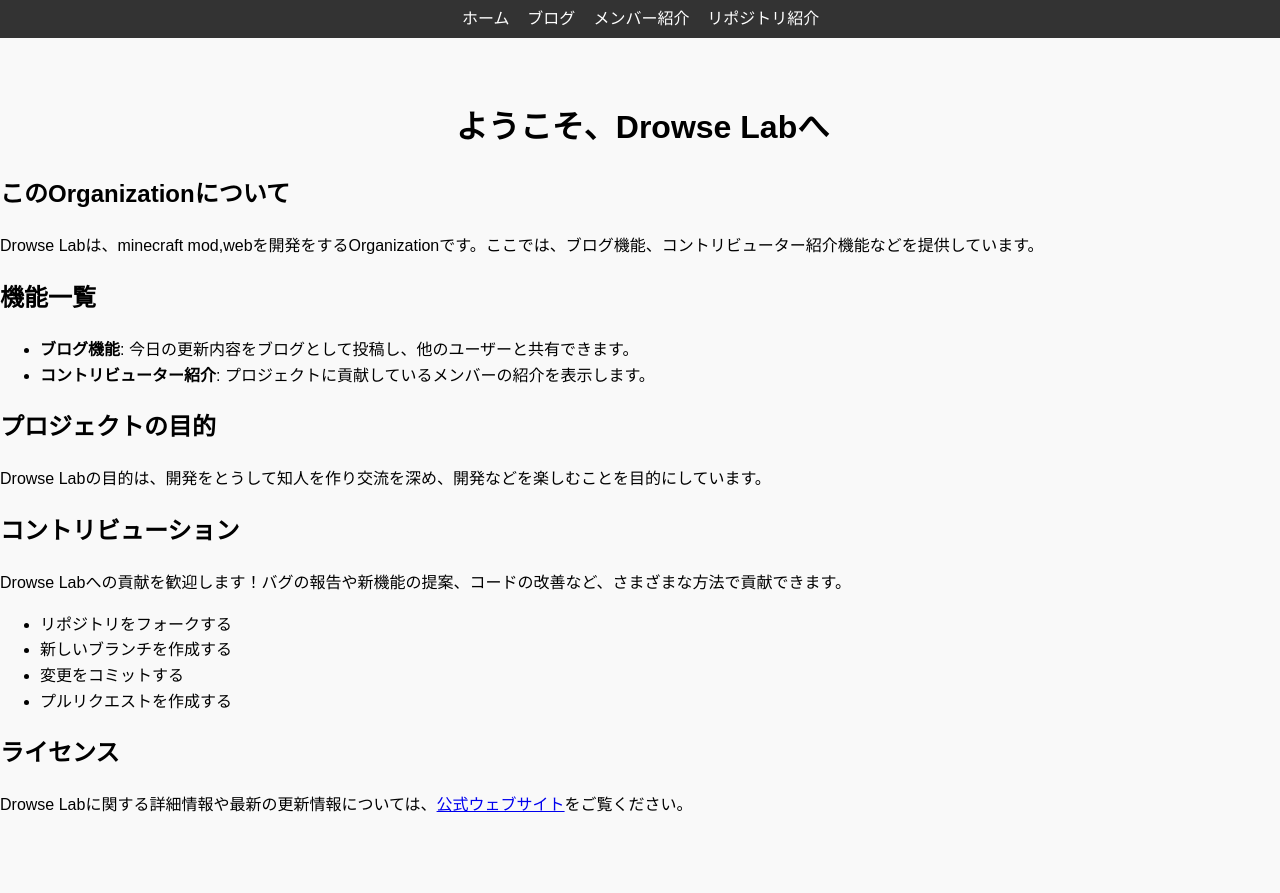
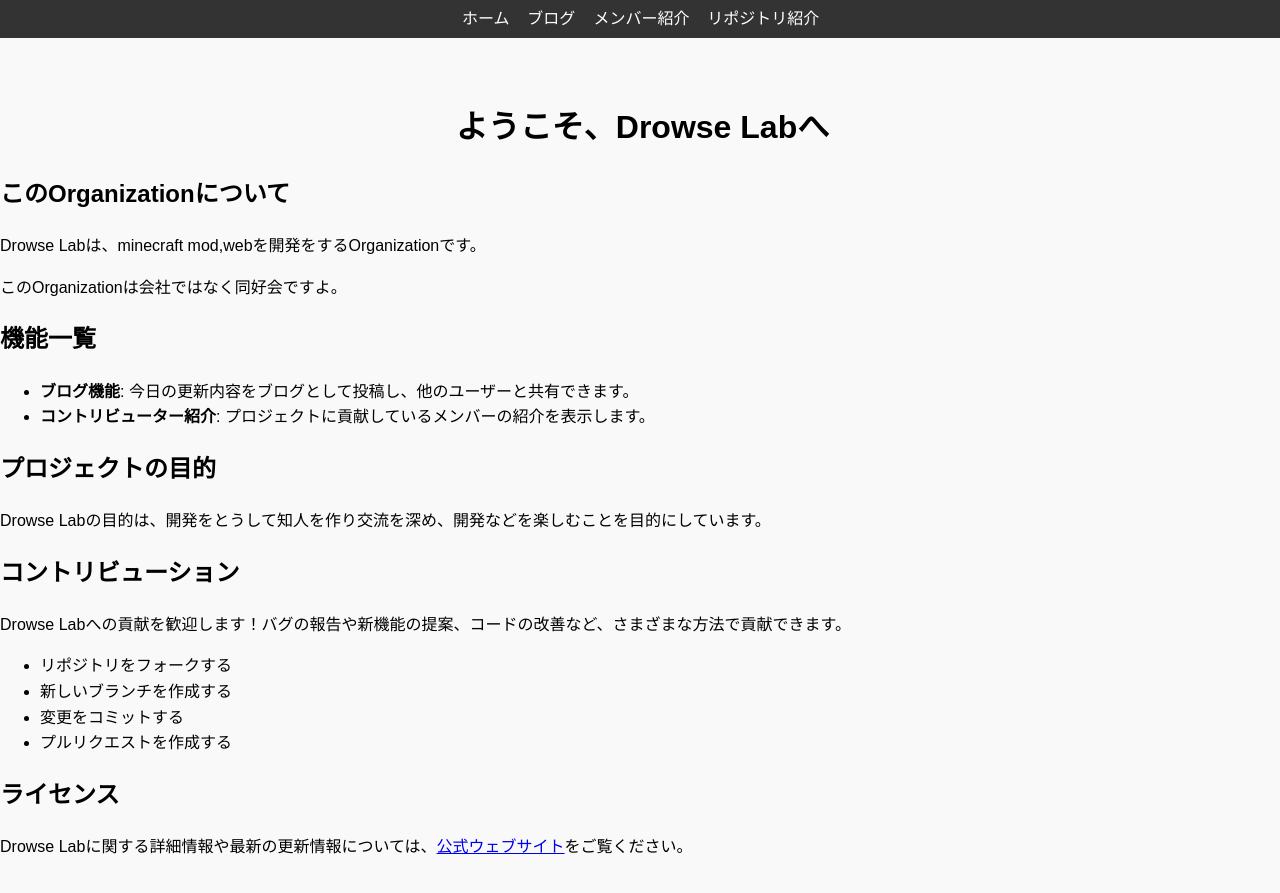
Before and after one commit to Drowse-Lab/Drowse-Lab, a Jekyll site: the page index.html, which Jekyll copies as it is, in a window 1280 px wide. Shown: the top 893 px of the page. Built offline with Jekyll 4.4.1, drawn with Linux system fonts in a browser that asks for light colours.

Commit message:
Update index.html

```diff
--- a/index.html
+++ b/index.html
@@ -19,7 +19,8 @@
 
     <h1>ようこそ、Drowse Labへ</h1>
     <h2>このOrganizationについて</h2>
-    <p>Drowse Labは、minecraft mod,webを開発をするOrganizationです。ここでは、ブログ機能、コントリビューター紹介機能などを提供しています。</p>
+    <p>Drowse Labは、minecraft mod,webを開発をするOrganizationです。</p>
+    <p>このOrganizationは会社ではなく同好会ですよ。</p>
 
     <h2>機能一覧</h2>
     <ul>
```
